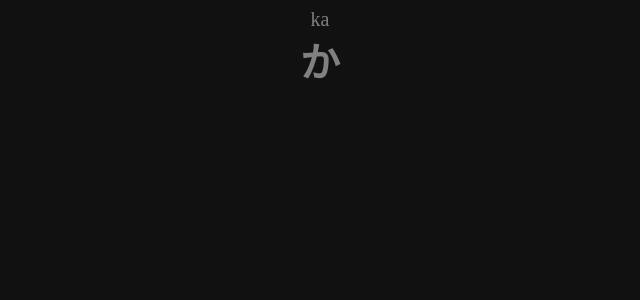
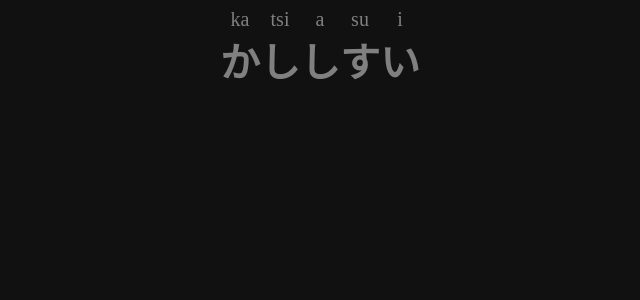
Before and after one commit to eboboeing-747/kanatype, a Vue app: page / in a window 1280 px wide. Before the commit this address had no page. Shown: the top 300 px of the page, without its empty margins (320-960 px from the left). Built offline with nearby package versions, Linux system fonts and the light colour scheme.

Commit message:
added typearea focus passing

```diff
--- a/src/App.vue
+++ b/src/App.vue
@@ -1,10 +1,27 @@
 <script setup lang="ts">
 import Typearea from '@/components/Typearea.vue';
+import Syllable from './components/Syllable.vue';
+import { ref } from 'vue';
+import { onMounted } from 'vue';
+
+const syl: any = ref(null);
+
+console.log(syl);
+
+onMounted(() => {
+    console.log('[App] mounting syllable');
+/*     syl.value.focus(); */
+})
 </script>
 
 <template>
     <Typearea
     />
+<!--     <Syllable
+        ref="syl"
+        v-bind:syllable="{ spelling: 'ka', symbol: 'か' }"
+        v-on:on-completed="console.log('next')"
+    /> -->
 </template>
 
 <style scoped>
--- a/src/common/types.ts
+++ b/src/common/types.ts
@@ -1,4 +1,4 @@
-export interface Syllable {
+export interface ISyllable {
     spelling: string,
     symbol: string
 }
--- a/src/components/Inscription.vue
+++ b/src/components/Inscription.vue
@@ -27,7 +27,7 @@ function isCompleted(): boolean {
 
 function updateInput(event: KeyboardEvent): void {
     if (event.key === "Enter")
-        emit('onCompleted', 'incorrect');
+        unfocus('incorrect');
 
     if (event.key === "Backspace") {
         input.value.pop();
@@ -43,7 +43,7 @@ function updateInput(event: KeyboardEvent): void {
     input.value.push(event.key);
 
     if (isCompleted())
-        emit('onCompleted', 'correct');
+        unfocus('correct');
 }
 
 function isCorrect(letter: string, index: number): string {
@@ -56,7 +56,18 @@ function isCorrect(letter: string, index: number): string {
         return 'incorrect';
 }
 
-window.addEventListener('keydown', updateInput);
+function unfocus(style: string): void {
+    window.removeEventListener('keydown', updateInput);
+    emit('onCompleted', style);
+}
+
+function focus(): void {
+    window.addEventListener('keydown', updateInput);
+}
+
+defineExpose({
+    focus
+});
 </script>
 
 <template>
--- a/src/components/Syllable.vue
+++ b/src/components/Syllable.vue
@@ -1,20 +1,37 @@
 <script setup lang="ts">
-import { ref, type Ref } from 'vue';
-import type { Syllable } from '@/common/types';
+import { ref, useTemplateRef, type Ref } from 'vue';
+import type { ISyllable } from '@/common/types';
 import Inscription from '@/components/Inscription.vue';
 
 const emit = defineEmits(['onCompleted']);
 
 const props = defineProps<{
-    syllable: Syllable
+    syllable: ISyllable
 }>();
 
 let status: Ref<string> = ref('empty');
+
+const ins: any = ref(null);
+
+function focus() {
+    console.log('[Syllable] focused');
+    if (ins.value)
+        ins.value.focus();
+    else
+        console.log('[Syllable] ins.value is null');
+}
+
+defineExpose({
+    focus
+});
+
+focus();
 </script>
 
 <template>
     <div class="syllable">
         <Inscription
+            ref="ins"
             class="letter"
             v-bind:spelling="props.syllable.spelling"
             v-on:on-completed="(style: string) => { status = style; emit('onCompleted') }"
--- a/src/components/Typearea.vue
+++ b/src/components/Typearea.vue
@@ -1,12 +1,50 @@
 <script setup lang="ts">
+import type { ISyllable } from '@/common/types';
 import Syllable from '@/components/Syllable.vue'
+import { onMounted, ref } from 'vue';
+
+let syllables: ISyllable[] = [
+    { spelling: 'ka', symbol: 'か' },
+    { spelling: 'tsi', symbol: 'し' },
+    { spelling: 'a', symbol: 'し' },
+    { spelling: 'su', symbol: 'す' },
+    { spelling: 'i', symbol: 'い' }
+]
+
+const currentFocus = ref(0);
+const sylList: any = ref([]);
+
+function passFocus(): void {
+    currentFocus.value++;
+    if (currentFocus.value < sylList.value.length) {
+        sylList.value[currentFocus.value].focus();
+    }
+}
+
+onMounted((): void => {
+    console.log('[onMounted]', sylList.value.length);
+    sylList.value[0].focus()
+});
 </script>
 
 <template>
-    <Syllable
-        v-bind:syllable="{ spelling: 'ka', symbol: 'か' }"
-    />
+    <div
+        class="typearea"
+    >
+        <Syllable
+            v-for="(syllable, index) in syllables"
+            v-bind:ref="(a) => { console.log('for', a); if (a) sylList[index] = a }"
+            v-bind:syllable="syllable"
+            v-bind:key="index"
+            v-on:on-completed="passFocus"
+        />
+    </div>
 </template>
 
 <style scoped>
+.typearea {
+    display: flex;
+    flex-direction: row;
+    justify-content: center;
+}
 </style>
```
